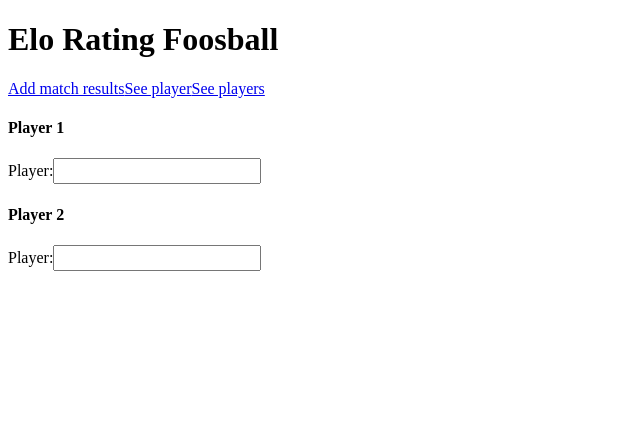
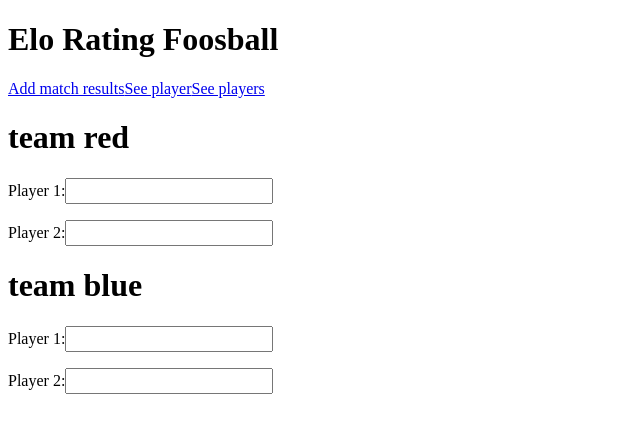
Before and after one commit to ChrCl/Elo-Rating-Foosball, an Angular app in the folder elo-ui/: page /create-match in a window 1280 px wide. Shown: the top 424 px of the page, without its empty margins (0-640 px from the left). Built offline with nearby package versions, Linux system fonts and the light colour scheme.

Commit message:
Create search team component.

```diff
--- a/elo-ui/src/app/app.module.ts
+++ b/elo-ui/src/app/app.module.ts
@@ -9,6 +9,7 @@ import { CreateMatchComponent } from './create-match/create-match.component';
 import { SearchPlayerComponent } from './search-player/search-player.component';
 import { ViewPlayerComponent } from './view-player/view-player.component';
 import { ViewPlayersComponent } from './view-players/view-players.component';
+import { SearchTeamComponent } from './search-team/search-team.component';
 
 @NgModule({
   declarations: [
@@ -16,7 +17,8 @@ import { ViewPlayersComponent } from './view-players/view-players.component';
     CreateMatchComponent,
     SearchPlayerComponent,
     ViewPlayerComponent,
-    ViewPlayersComponent
+    ViewPlayersComponent,
+    SearchTeamComponent
   ],
   imports: [
     BrowserModule,
--- a/elo-ui/src/app/create-match/create-match.component.html
+++ b/elo-ui/src/app/create-match/create-match.component.html
@@ -1,5 +1,4 @@
-
-<h4>Player 1</h4>
-<app-search-player></app-search-player>
-<h4>Player 2</h4>
-<app-search-player></app-search-player>
+<h1>team red</h1>
+<app-search-team></app-search-team>
+<h1>team blue</h1>
+<app-search-team></app-search-team>
--- a/elo-ui/src/app/elo.service.ts
+++ b/elo-ui/src/app/elo.service.ts
@@ -94,7 +94,6 @@ export class EloService {
             let player = res[r];
             let name = player.name.trim().toLowerCase();
             if (name.includes(searchedTerm)) {
-              console.log(name);
               result.push(player);
             };
           }
--- a/elo-ui/src/app/search-player/search-player.component.html
+++ b/elo-ui/src/app/search-player/search-player.component.html
@@ -1,6 +1,6 @@
 <div id="search-component">
 
-  <label for="search-box">Player:</label>
+  <label for="search-box">{{label}}:</label>
   <input #searchBox id="search-box" (input)="search(searchBox.value)" [formControl]="player"/>
 
   <ul class="search-result">
--- a/elo-ui/src/app/search-player/search-player.component.ts
+++ b/elo-ui/src/app/search-player/search-player.component.ts
@@ -1,4 +1,4 @@
-import { Component, OnInit } from '@angular/core';
+import { Component, OnInit, Input, Output } from '@angular/core';
 import { FormControl } from '@angular/forms';
 
 import { Observable, Subject } from 'rxjs';
@@ -14,6 +14,7 @@ import { EloService } from '../elo.service';
 export class SearchPlayerComponent implements OnInit {
   players$: Observable<Object>;
   player = new FormControl('');
+  @Input() label: string;
   selectedPlayer = null;
 
   private searchTerms = new Subject<string>();
--- /dev/null
+++ b/elo-ui/src/app/search-team/search-team.component.html
@@ -0,0 +1,2 @@
+<app-search-player [label]="player1"></app-search-player>
+<app-search-player [label]="player2"></app-search-player>
--- /dev/null
+++ b/elo-ui/src/app/search-team/search-team.component.ts
@@ -0,0 +1,21 @@
+import { Component, OnInit } from '@angular/core';
+
+import { EloService } from '../elo.service';
+
+@Component({
+  selector: 'app-search-team',
+  templateUrl: './search-team.component.html',
+  styleUrls: ['./search-team.component.less']
+})
+export class SearchTeamComponent implements OnInit {
+  player1 = "Player 1";
+  player2 = "Player 2";
+
+  constructor(private eloService: EloService) { }
+
+
+
+  ngOnInit() {
+  }
+
+}
```
Also changed, not shown: elo-ui/src/app/search-team/search-team.component.less (added), 1 other file (tests, documents, lock files or other folders).
